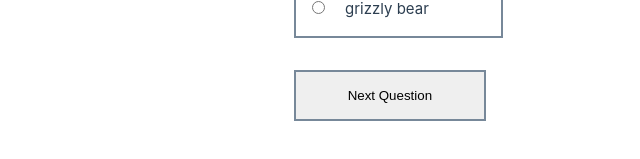
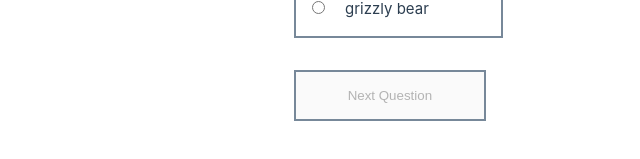
Before and after one commit to aut0maat10/rapid-fire, a Vue app: page / in a window 1280 px wide. Both pictures are taken after a click on the button "Start Quiz". Shown: the part 457-616 px from the top of the page, without its empty margins (320-960 px from the left). Built offline with nearby package versions, Linux system fonts and the light colour scheme.

Commit message:
disable/enable submit button

```diff
--- a/src/components/StandardQuestion.vue
+++ b/src/components/StandardQuestion.vue
@@ -20,16 +20,19 @@
         />
         {{ option }}
       </label>
-      <!-- </div> -->
     </div>
-    <button @click="onSubmit" class="next-question-button rf-button">
+    <button
+      :disabled="!canSubmit"
+      @click="onSubmit"
+      class="next-question-button rf-button"
+    >
       Next Question
     </button>
   </div>
 </template>
 
 <script lang="ts">
-import { defineComponent, ref } from "vue";
+import { defineComponent, ref, computed } from "vue";
 import { useCounterStore } from "../stores/counter";
 
 export default defineComponent({
@@ -45,12 +48,14 @@ export default defineComponent({
     const counterStore = useCounterStore();
     let answer = ref({});
     // methods
+    const canSubmit = computed(() => {
+      return Object.keys(answer.value).length !== 0;
+    });
     const onSubmit = () => {
-      console.log(answer);
       emit("submit", answer);
     };
 
-    return { counterStore, answer, onSubmit, emit };
+    return { counterStore, answer, onSubmit, emit, canSubmit };
   },
 });
 </script>
```
